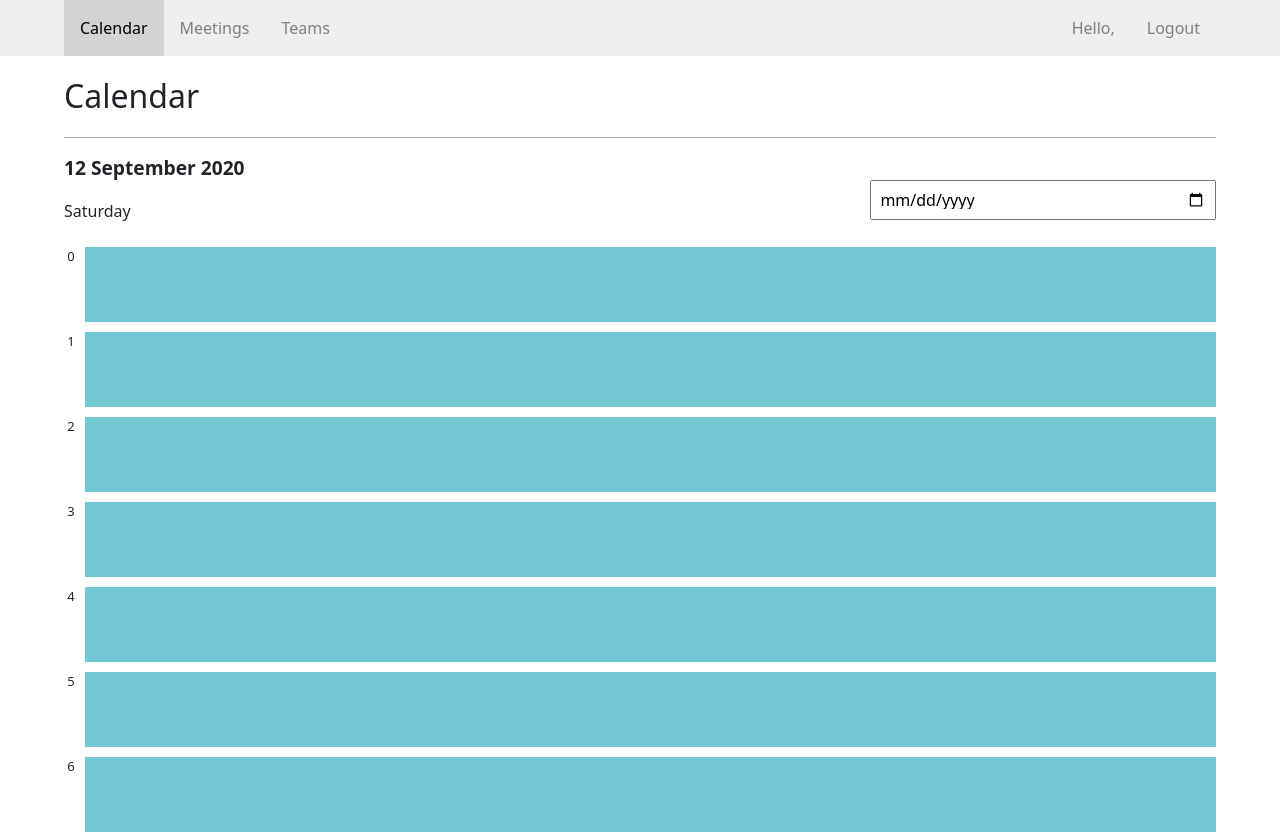
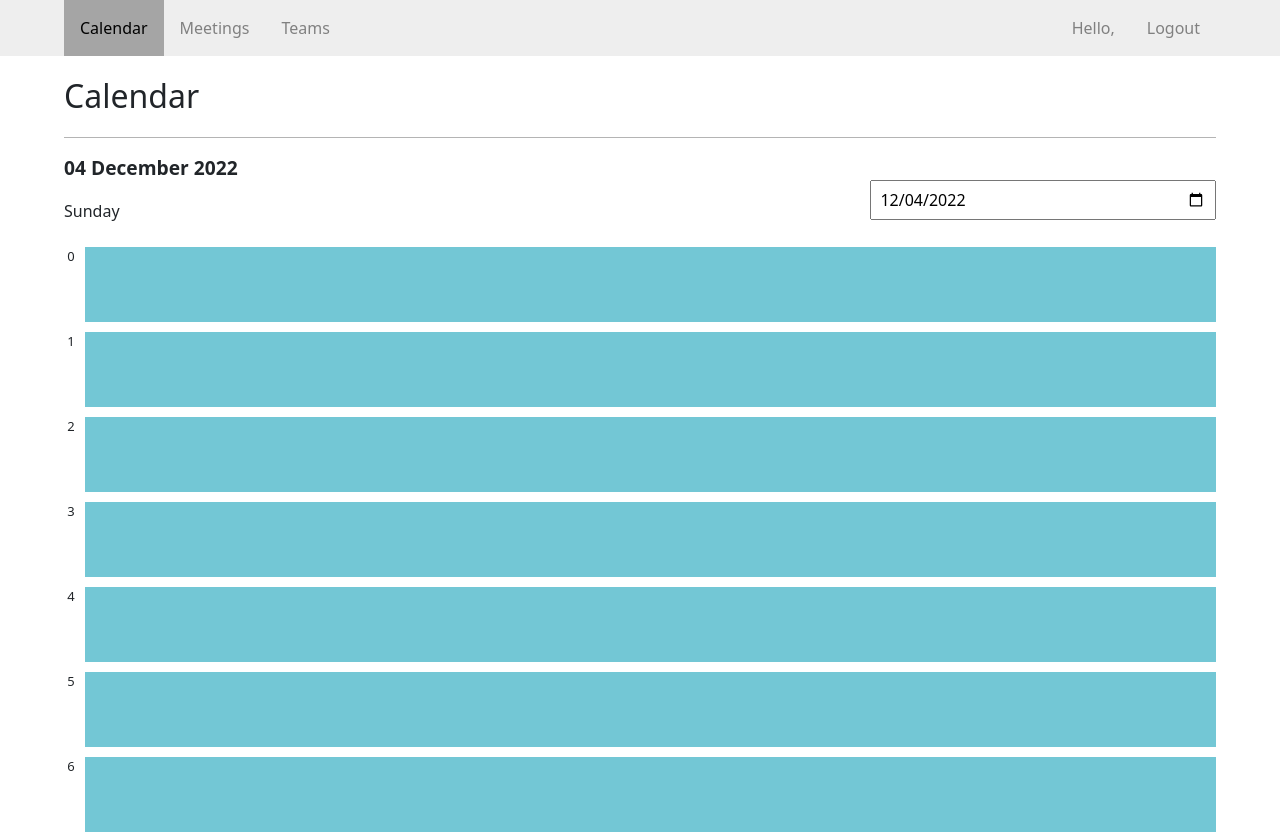
Before and after one commit to prathmesh-bhoir/meetings-app-vue, a Vue app: page /calendar in a window 1280 px wide. Shown: the top 834 px of the page. Built offline with nearby package versions, Linux system fonts and the light colour scheme; what vue-toast-notification would draw is missing.

Commit message:
datefilter created & applied on meet & cal page

```diff
--- a/package.json
+++ b/package.json
@@ -20,6 +20,8 @@
     "bootstrap": "^5.2.3",
     "bootstrap-vue": "^2.23.1",
     "core-js": "^3.8.3",
+    "date-fns": "^2.29.3",
+    "moment": "^2.29.4",
     "vue": "^2.6.14",
     "vue-router": "^3.6.5",
     "vue-toast-notification": "^0.6.3",
--- a/src/components/AppMenu.vue
+++ b/src/components/AppMenu.vue
@@ -100,12 +100,16 @@
     text-decoration: none;
 }
 .main-menu-link:hover,
-.main-menu-link:active,
+.main-menu-link:active{
+  cursor: pointer;
+  color: black !important;
+  background-color: rgb(204, 204, 204);
+}
 .router-link-exact-active,
 .current{
     cursor: pointer;
     color: black !important;
-    background-color: lightgrey;
+    background-color: rgb(165, 165, 165) !important;
 }
 .logout-btn:hover{
     cursor: pointer;
--- a/src/components/FilterMeetings.vue
+++ b/src/components/FilterMeetings.vue
@@ -35,7 +35,7 @@
           <div class="result text-break">
             <h2 class="meet-name">{{meeting.name}}</h2>
             <p>
-              <span class="bolder" style="font-size: 1.25em;">{{meeting.date.slice(0,10)}} </span>
+              <span class="bolder" style="font-size: 1.25em;">{{meeting.date | dateFilter()}} </span>
               <span>
                 {{meeting.startTime.hours}}:{{meeting.startTime.minutes}} - {{meeting.endTime.hours}}:{{meeting.endTime.minutes}}
               </span>
@@ -48,11 +48,11 @@
             <form @submit.prevent="addUser(meeting._id, userId)">
               <label for="members">
                 <select name="members" id="members" class="select-members" v-model="userId" required>
-                  <option value="" selected>Select member</option>
+                  <option value="">Select member</option>
                   <option v-for="(user, index) in usersList" :key="index" :value="user">{{ user }}</option>
                 </select>
               </label>
-              <button type="submit" id="add-member-btn" class="my-btn">Add</button>
+              <button id="add-member-btn" class="my-btn">Add</button>
             </form>
           </div>
         </div>
@@ -161,12 +161,17 @@ export default {
 }
 
 .meeting-results-section{
-  padding-bottom: 1em;
+  padding-bottom: 2em;
 }
 .result{
     border: 1px solid grey;
+    border-radius: 4px;
     padding: 0 1em;
-    margin-top: 1em;
+    margin-top: 2em;
+}
+.result:hover,
+.result:active{
+  box-shadow: rgba(3, 102, 214, 0.3) 0px 0px 0px 3px;
 }
 
 .meet-name{
--- a/src/components/pages/CalendarPage.vue
+++ b/src/components/pages/CalendarPage.vue
@@ -6,11 +6,11 @@
             <hr>
             <section class="calendar-date">
                 <div class="left-side">
-                    <p class="date bolder" id="today-date">12 September 2020</p>
-                    <p class="day" id="today-day">Saturday</p>
+                    <p class="date bolder" id="today-date">{{searchDate | dateFilter()}}</p>
+                    <p class="day" id="today-day">{{todayDay}}</p>
                 </div>
                 <div class="right-side">
-                    <input type="date" name="date" id="date-picker">
+                    <input @change.prevent="formatDate()" type="date" name="date" id="date-picker" v-model="selectedDate">
                 </div>
             </section>
             <section class="calendar">
@@ -33,6 +33,31 @@ export default {
     components: {
         AppMenu,
     },
+    data(){
+        return{
+            selectedDate: '',
+            searchDate: '',
+            todayDay: ''
+        }
+    },
+    created(){
+        this.getTodayDate();
+    },
+    methods: {
+        getTodayDate(){
+            const date = new Date()
+            this.selectedDate = date.toJSON().slice(0, 10).replace(/-/g, '-')
+            this.searchDate = date
+            this.todayDay = date.toLocaleDateString('en-us', {weekday: "long"})
+        },
+        formatDate(){
+            const date = new Date(this.selectedDate)
+            this.searchDate = date
+            // .toLocaleString('en-us', { day:"numeric", month:"long", year:"numeric"})
+            this.selectedDate = date.toJSON().slice(0, 10).replace(/-/g, '-')
+            this.todayDay = date.toLocaleDateString('en-us', {weekday: "long"})
+        }
+    }
 }
 </script>
 
--- a/src/components/pages/MeetingsPage.vue
+++ b/src/components/pages/MeetingsPage.vue
@@ -7,7 +7,7 @@
             <section>
                 <div class="d-flex options-container">
                     <div><router-link class="page-options" :to="{name: 'filter-meetings'}" class-active="active">Filter/Search meetings</router-link></div>
-                    <div><router-link :to="{name: 'add-meeting'}" class="page-options" class-active="active">Add a meeting</router-link></div>
+                    <div><router-link class="page-options" :to="{name: 'add-meeting'}" class-active="active">Add a meeting</router-link></div>
                 </div>
                 <hr>
                 <router-view></router-view>
--- a/src/components/pages/TeamsPage.vue
+++ b/src/components/pages/TeamsPage.vue
@@ -20,7 +20,7 @@
                         <select name="members" id="members" class="select-members"
                         v-model="userId"
                         required>
-                          <option value="">Select member</option>
+                          <option value="" selected>Select member</option>
                           <option v-for="(user, index) in usersList" :key="index">{{user}}</option>
                         </select>
                         <button type="submit" class="my-btn add-member-btn">Add</button>
@@ -153,6 +153,10 @@ body{
     padding: 1em 1.5em 1.5em 1.5em;
     box-sizing: border-box;
 }
+.team:hover,
+.team:active{
+  box-shadow: rgba(3, 102, 214, 0.3) 0px 0px 0px 3px;
+}
 
 .team p{
   margin-bottom: 0.5em;
--- /dev/null
+++ b/src/filters/formatDate.js
@@ -0,0 +1,10 @@
+import format from "date-fns/format";
+
+
+function dateFilter(date) {
+    const formatDate = format(new Date(date), "dd MMMM yyyy")
+
+    return formatDate
+}
+
+export default dateFilter;
--- a/src/init.js
+++ b/src/init.js
@@ -10,12 +10,8 @@ import { library } from '@fortawesome/fontawesome-svg-core';
 // import any icons that you use in the app
 import { fas, faBars } from '@fortawesome/free-solid-svg-icons'
 
-// import formatDate from '@/filters/formatDate';
+import dateFilter from '@/filters/formatDate';
 
-// import AppVotingWidget from '@/components/utils/AppVotingWidget.vue';
-
-// Import Bootstrap and BootstrapVue CSS files (order is important)
-// we can import even CSS files!
 import 'bootstrap/dist/css/bootstrap.css'
 import 'bootstrap-vue/dist/bootstrap-vue.css'
 
@@ -24,12 +20,12 @@ import 'vue-toast-notification/dist/theme-default.css'
 
 // Make BootstrapVue available throughout your project
 Vue.use(BootstrapVue)
-// Optionally install the BootstrapVue icon components plugin
 Vue.use(IconsPlugin)
 Vue.use(Vuex)
 Vue.use(Router)
 Vue.use(Vuelidate);
 Vue.use(VueToast);
+Vue.use(require("moment"));
 
 /* add icons to the library */
 library.add(fas, faBars)
@@ -39,5 +35,5 @@ library.add(fas, faBars)
 /* Instead of font awesome icons, we can also use icons that Bootstrap Vue provides */
 // https://bootstrap-vue.org/docs/icons#icons
 Vue.component('font-awesome-icon', FontAwesomeIcon)
-// Vue.component('app-voting-widget', AppVotingWidget)
-// Vue.filter( 'date', formatDate );
+
+Vue.filter( 'dateFilter', dateFilter );
--- a/src/styles/nav.css
+++ /dev/null
@@ -1,63 +0,0 @@
-.my-menu{
-    background-color: rgb(238, 238, 238);
-}
-
-.main-menu-link,
-.logout-btn,
-.email-field{
-    padding: 1em;
-    color: grey;
-    text-decoration: none;
-}
-.main-menu-link:hover,
-.main-menu-link:active,
-.router-link-exact-active{
-    cursor: pointer;
-    color: black !important;
-    background-color: lightgrey;
-}
-.logout-btn:hover{
-    cursor: pointer;
-    color: black;
-}
-
-.mobile-menu{
-    display: none !important;
-}
-
-.closed-menu{
-    display: none !important;
-}
-
-@media (max-width: 992px) {
-    .nav-menu{
-        flex-direction: column;
-    }
-    .nav-content,
-    .nav-content-right{
-        flex-direction: column;
-        justify-content: flex-start;
-        width: 100%;
-    }
-    .logout-btn{
-        width: 20px;
-    }
-    .mobile-menu{
-        display: block !important;
-        width: 100%;
-        margin: 0.25em 0;
-    }
-    .logo{
-        margin: 0;
-    }
-    .bars{
-        border: 1px solid black;
-        border-radius: 5px;
-        padding: 0.5em;
-    }
-    .main-menu-link,
-    .logout-btn,
-    .email-field{
-    padding: 0.5em;
-}
-}
```
Also changed, not shown: src/services/utils/getDateFormats.js (deleted, +0 -15 lines), 1 other file (tests, documents, lock files or other folders).
